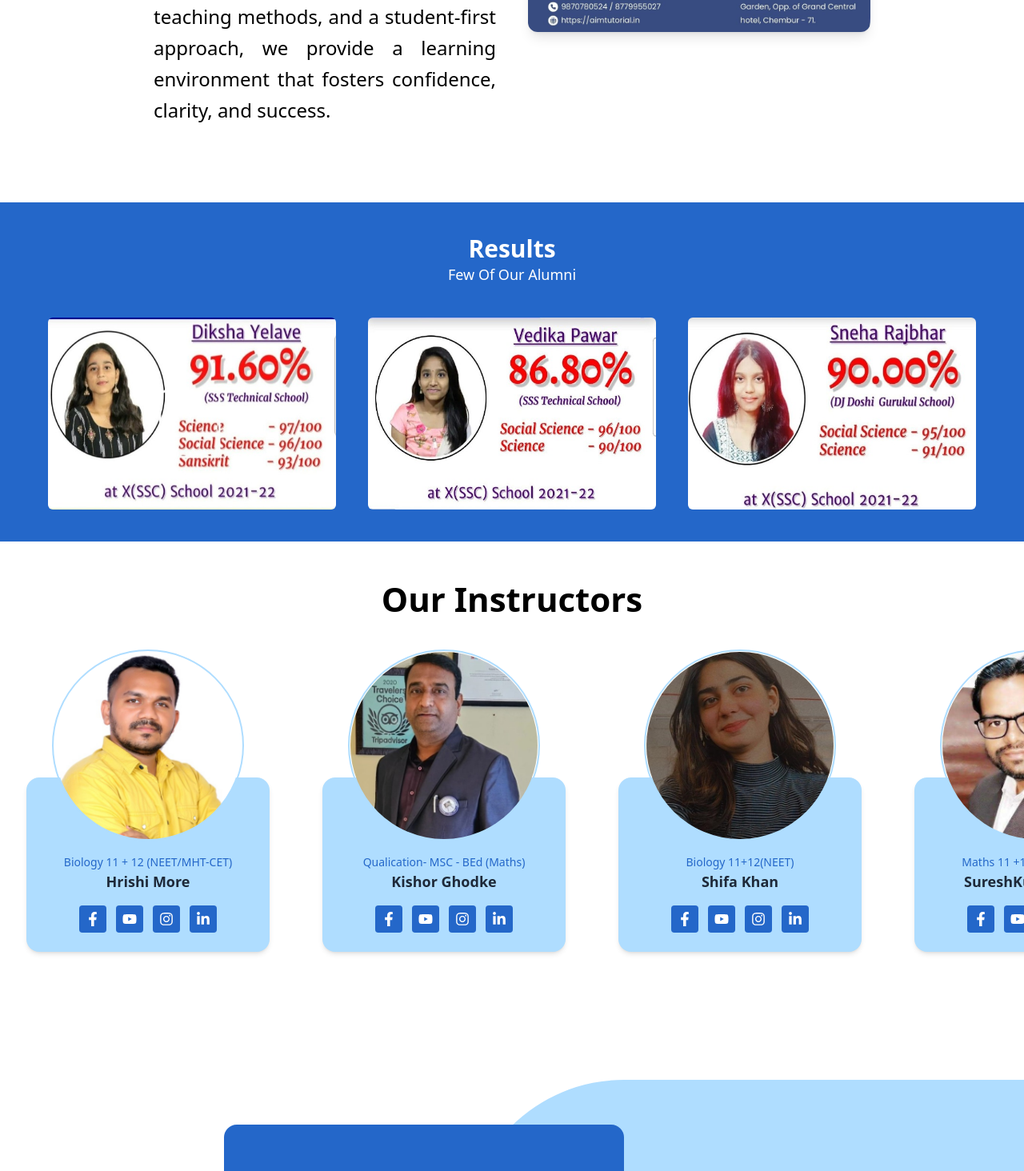
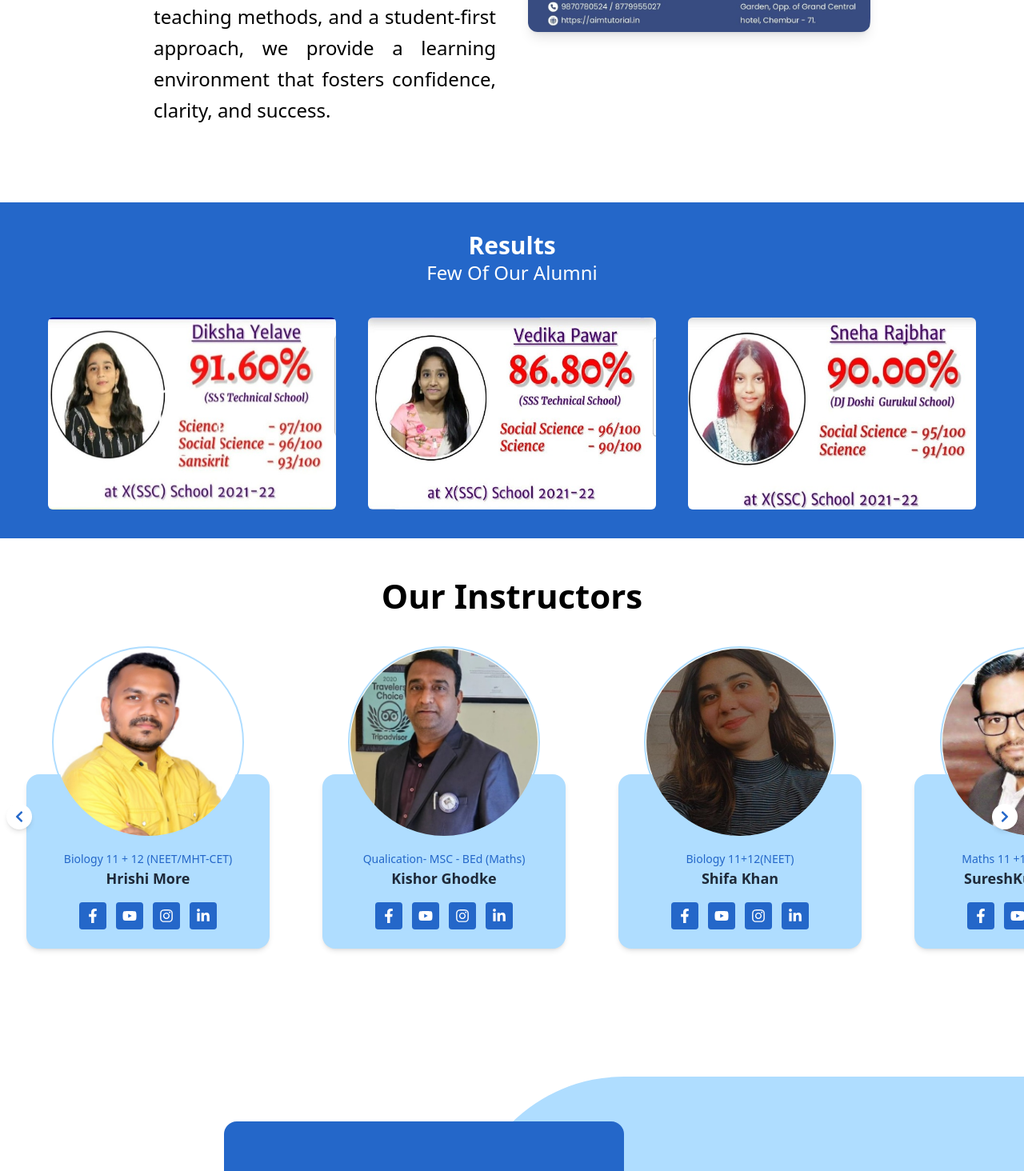
Before and after one commit to Code4Bharat1/AIIMS-Frontend, a Next.js app: page / in a window 1280 px wide. Shown: the part 2124-3588 px from the top of the page at 80% size. Built offline with nearby package versions, Linux system fonts and the light colour scheme.

Commit message:
Updates in about page

```diff
--- a/src/app/about/page.jsx
+++ b/src/app/about/page.jsx
@@ -22,7 +22,9 @@ const page = () => {
             <video
               className="w-full h-auto rounded shadow-lg"
               controls
-              src="/videos/aim-intro.mp4" // <-- Replace with your actual path
+              src="/about-video.mp4"
+              autoPlay
+              muted
             />
           </div>
 
--- a/src/app/page.jsx
+++ b/src/app/page.jsx
@@ -1,3 +1,4 @@
+"use client";
 import Image from "next/image";
 import Navbar from "../components/layout/Navbar";
 import Hero from "@/components/Hero";
@@ -7,8 +8,18 @@ import About from "@/components/About";
 import Footer from "@/components/layout/Footer";
 import TeacherCard from "@/components/InstructorsProfileCard";
 import { instructorDetails } from "@/utils/data";
+import { useRef } from "react";
+import { FaChevronLeft, FaChevronRight } from "react-icons/fa";
+import Alumni from "@/components/Alumni";
+
 import FloatingButtons from "@/components/FloatingButtons";
 export default function Home() {
+  const scrollRef = useRef(null);
+
+  const scroll = (direction) => {
+    const scrollAmount = direction === "left" ? -350 : 350;
+    scrollRef.current.scrollBy({ left: scrollAmount, behavior: "smooth" });
+  };
 
   const stats = [
     { value: "1232+", label: "Students" },
@@ -38,41 +49,25 @@ export default function Home() {
       </div>
 
       <About />
-      <div className="bg-[#2467C9] py-10 px-4 text-white">
-        <div className="text-center mb-10">
-          <h2 className="text-3xl font-bold">Results</h2>
-          <p className="text-lg">Few Of Our Alumni</p>
-        </div>
-
-        <div className="flex flex-col md:flex-row items-center justify-center gap-10 md:gap-10 flex-wrap">
-          <Image
-            src={"/Alumni/diksha.png"}
-            width={360}
-            height={235}
-            alt="alumni-image"
-            className="rounded-md"
-          />
-          <Image
-            src={"/Alumni/vedika.png"}
-            width={360}
-            height={235}
-            alt="alumni-image"
-            className="rounded-md"
-          />
-          <Image
-            src={"/Alumni/sneha.png"}
-            width={360}
-            height={235}
-            alt="alumni-image"
-            className="rounded-md"
-          />
-        </div>
-      </div>
+      <Alumni />
 
       <div className="flex items-center justify-center flex-col mt-10">
         <h1 className="text-[42px] font-bold text-center">Our Instructors</h1>
 
-        <div className="w-full overflow-x-auto scrollbar-hidden">
+        <div className="w-full relative">
+          {/* Left Scroll Button */}
+          <button
+            onClick={() => scroll("left")}
+            className="absolute left-2 top-1/2 transform -translate-y-1/2 z-20 bg-white p-2 rounded-full shadow-md "
+          >
+            <FaChevronLeft className="text-[#2467C9]" />
+          </button>
+
+          {/* Scrollable Container */}
+          <div
+            className="w-full overflow-x-auto scrollbar-hidden"
+            ref={scrollRef}
+          >
             <div className="flex gap-8 px-4 py-8 min-w-max">
               {instructorDetails.map((instructor, idx) => (
                 <TeacherCard
@@ -85,6 +80,15 @@ export default function Home() {
               ))}
             </div>
           </div>
+
+          {/* Right Scroll Button */}
+          <button
+            onClick={() => scroll("right")}
+            className="absolute right-2 top-1/2 transform -translate-y-1/2 z-20 bg-white p-2 rounded-full shadow-md"
+          >
+            <FaChevronRight className="text-[#2467C9]" />
+          </button>
+        </div>
       </div>
       <Testimonials />
       <FloatingButtons />
--- /dev/null
+++ b/src/components/Alumni.jsx
@@ -0,0 +1,36 @@
+import Image from "next/image"
+
+export default function Alumni(){
+    return(
+        <div className="bg-[#2467C9] py-9 px-4 text-white">
+                <div className="text-center mb-10">
+                  <h2 className="text-3xl font-bold">Results</h2>
+                  <p className="text-2xl font-medium">Few Of Our Alumni</p>
+                </div>
+
+                <div className="flex flex-col md:flex-row items-center justify-center gap-10 md:gap-10 flex-wrap">
+                  <Image
+                    src={"/Alumni/diksha.png"}
+                    width={360}
+                    height={235}
+                    alt="alumni-image"
+                    className="rounded-md"
+                  />
+                  <Image
+                    src={"/Alumni/vedika.png"}
+                    width={360}
+                    height={235}
+                    alt="alumni-image"
+                    className="rounded-md"
+                  />
+                  <Image
+                    src={"/Alumni/sneha.png"}
+                    width={360}
+                    height={235}
+                    alt="alumni-image"
+                    className="rounded-md"
+                  />
+                </div>
+              </div>
+    )
+}
```
Also changed, not shown: 1 other file (tests, documents, lock files or other folders). Lines whose indentation alone changed are shown as unchanged.
